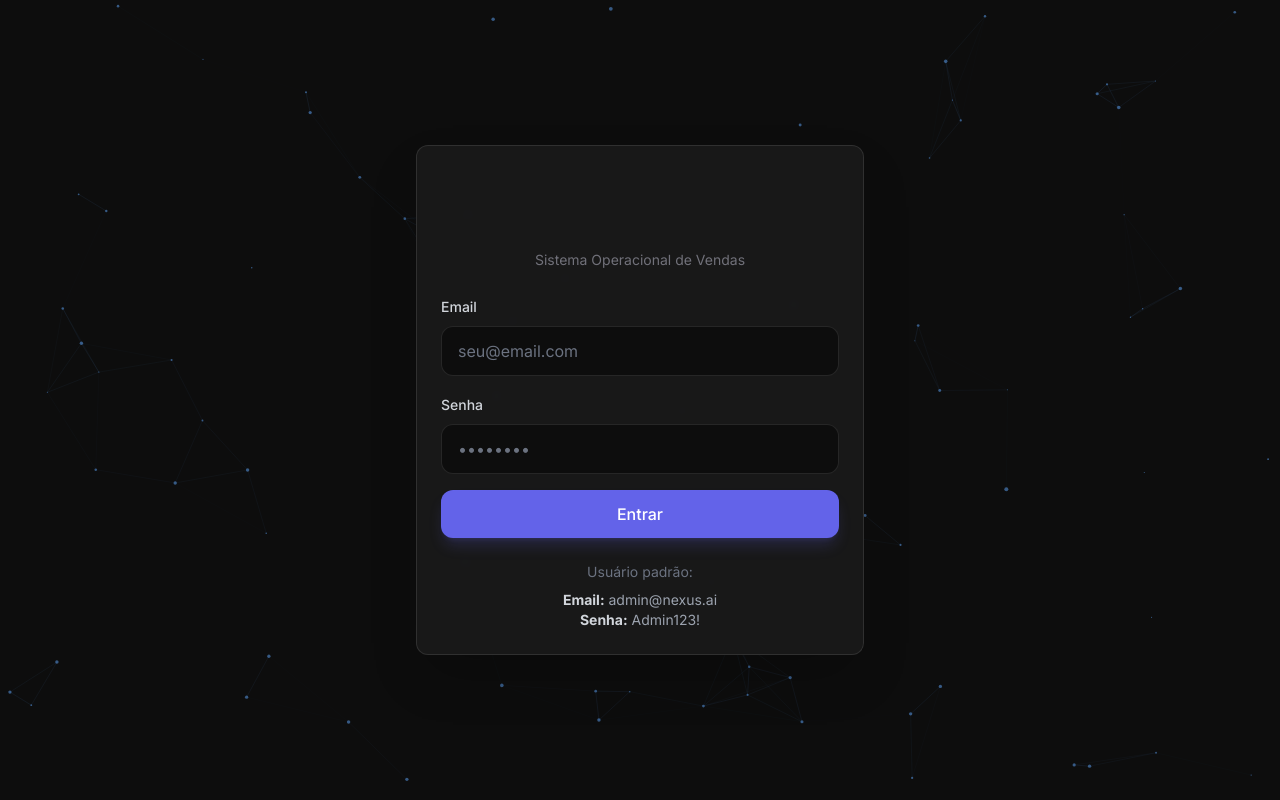
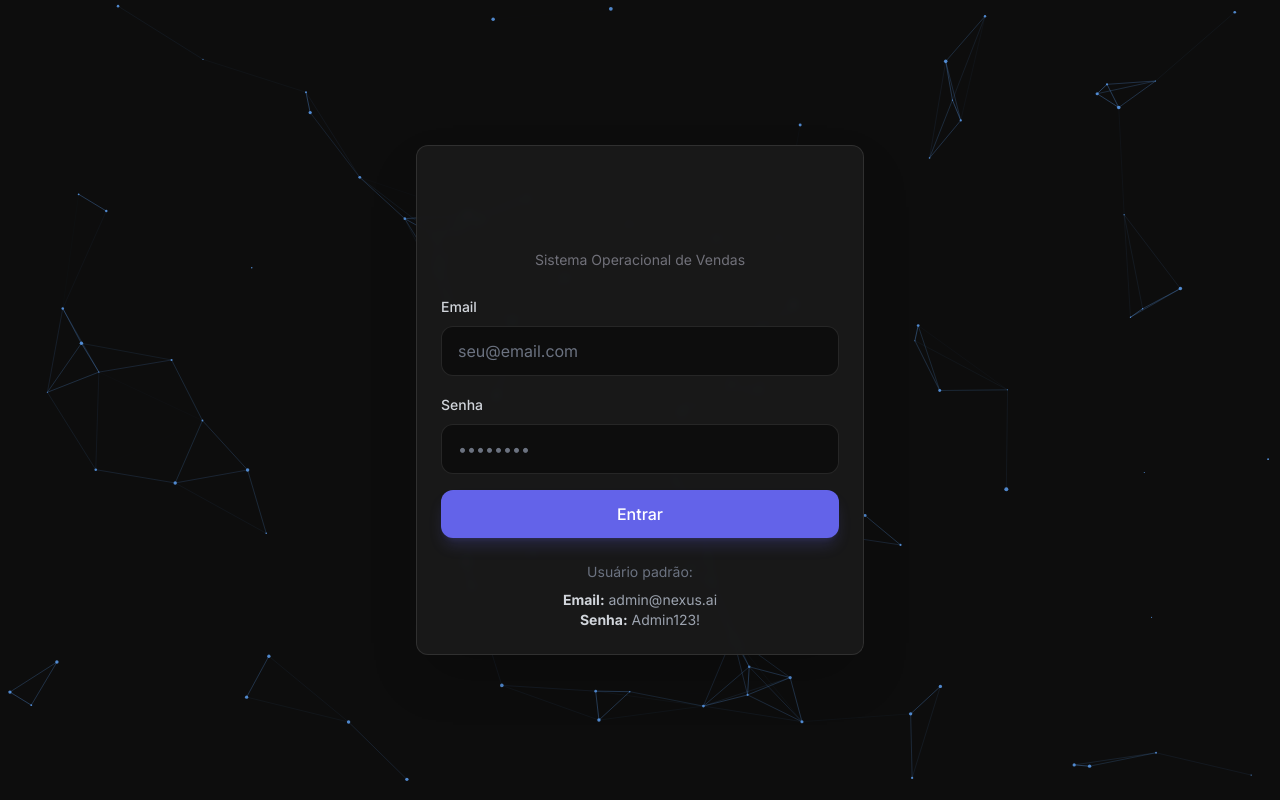
Before and after one commit to N8Nexus-ai/product, a Next.js app in the folder Product Nexus/dashboard/: page /login in a window 1280 px wide. Built offline with nearby package versions, Linux system fonts and the light colour scheme.

Commit message:
fix: Increase particle and line visibility
- Increase particle opacity to 0.8
- Increase line opacity to 0.4 max
- Thicker lines (1px)
- Adjust z-index layers: bg(1) < content(50) < sidebar(100)

```diff
--- a/Product Nexus/dashboard/app/dashboard/layout.tsx
+++ b/Product Nexus/dashboard/app/dashboard/layout.tsx
@@ -10,10 +10,10 @@ export default function DashboardLayout({
   return (
     <div className="flex h-screen overflow-hidden bg-[#0D0D0D] relative">
       <AnimatedBackground />
-      <div className="relative" style={{ zIndex: 50 }}>
+      <div className="relative" style={{ zIndex: 100 }}>
         <Sidebar />
       </div>
-      <main className="flex-1 overflow-y-auto relative" style={{ zIndex: 10 }}>
+      <main className="flex-1 overflow-y-auto relative" style={{ zIndex: 50 }}>
         {children}
       </main>
       <FloatingChat />
--- a/Product Nexus/dashboard/components/animated-background.tsx
+++ b/Product Nexus/dashboard/components/animated-background.tsx
@@ -56,7 +56,7 @@ export function AnimatedBackground() {
       draw() {
         ctx.beginPath()
         ctx.arc(this.x, this.y, this.radius, 0, Math.PI * 2)
-        ctx.fillStyle = 'rgba(96, 165, 250, 0.5)'
+        ctx.fillStyle = 'rgba(96, 165, 250, 0.8)' // Mais visível
         ctx.fill()
       }
     }
@@ -69,9 +69,7 @@ export function AnimatedBackground() {
 
     // Animar
     function animate() {
-      // Limpar canvas
-      ctx.clearRect(0, 0, width, height)
-      // Fundo escuro
+      // Limpar canvas com fundo escuro
       ctx.fillStyle = '#0D0D0D'
       ctx.fillRect(0, 0, width, height)
 
@@ -90,8 +88,9 @@ export function AnimatedBackground() {
 
           if (distance < 120) {
             ctx.beginPath()
-            ctx.strokeStyle = `rgba(96, 165, 250, ${0.2 * (1 - distance / 120)})`
-            ctx.lineWidth = 0.5
+            const opacity = 0.4 * (1 - distance / 120) // Mais visível
+            ctx.strokeStyle = `rgba(96, 165, 250, ${opacity})`
+            ctx.lineWidth = 1
             ctx.moveTo(particles[i].x, particles[i].y)
             ctx.lineTo(particles[j].x, particles[j].y)
             ctx.stroke()
@@ -125,7 +124,7 @@ export function AnimatedBackground() {
         left: 0,
         width: '100vw',
         height: '100vh',
-        zIndex: 0,
+        zIndex: 1,
         pointerEvents: 'none',
         background: '#0D0D0D'
       }}
@@ -135,7 +134,8 @@ export function AnimatedBackground() {
         style={{
           display: 'block',
           width: '100%',
-          height: '100%'
+          height: '100%',
+          opacity: 1
         }}
       />
     </div>
--- a/Product Nexus/dashboard/components/floating-chat.tsx
+++ b/Product Nexus/dashboard/components/floating-chat.tsx
@@ -116,7 +116,7 @@ export function FloatingChat() {
       {!isOpen && (
         <button
           onClick={handleToggle}
-          className="fixed bottom-8 right-8 w-14 h-14 bg-primary hover:bg-primary/90 text-white rounded-full shadow-lg hover:shadow-xl transition-all duration-300 flex items-center justify-center z-50 group"
+          className="fixed bottom-16 right-16 w-14 h-14 bg-primary hover:bg-primary/90 text-white rounded-full shadow-lg hover:shadow-xl transition-all duration-300 flex items-center justify-center z-50 group"
           aria-label="Abrir chat com agente"
         >
           <MessageCircle className="w-6 h-6 group-hover:scale-110 transition-transform" />
@@ -127,7 +127,7 @@ export function FloatingChat() {
       {/* Janela de Chat */}
       {isOpen && (
         <div
-          className={`fixed bottom-8 right-8 w-96 bg-[#1a1a1a] border border-white/10 rounded-lg shadow-2xl flex flex-col z-50 transition-all duration-300 ${
+          className={`fixed bottom-16 right-16 w-96 bg-[#1a1a1a] border border-white/10 rounded-lg shadow-2xl flex flex-col z-50 transition-all duration-300 ${
             isMinimized ? 'h-14' : 'h-[600px]'
           }`}
         >
```
